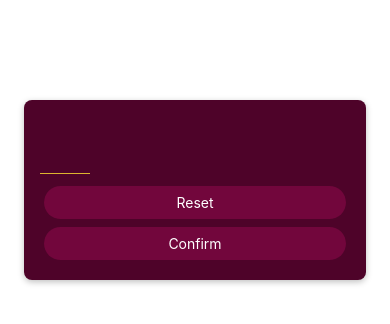
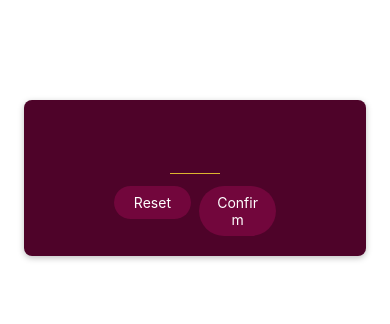
Before and after one commit to CianHub/react-native-mini-game, a React Native app: screen / in a window 390 px wide. Shown: the top 324 px of the page. Built offline with nearby package versions, Linux system fonts and the light colour scheme.

Commit message:
improve layout on start game component

```diff
--- a/screens/StartGameScreen.js
+++ b/screens/StartGameScreen.js
@@ -5,8 +5,6 @@ import { PrimaryButton } from '../components/PrimaryButton';
 
 export const StartGameScreen = () => {
   return (
-    <>
-      <StatusBar />
     <View style={styles.container}>
       <TextInput
         keyboardType="number-pad"
@@ -15,10 +13,15 @@ export const StartGameScreen = () => {
         autoCapitalize={'none'}
         autoCorrect={false}
       />
+      <View style={styles.buttonRow}>
+        <View style={styles.buttonBox}>
           <PrimaryButton>Reset</PrimaryButton>
+        </View>
+        <View style={styles.buttonBox}>
           <PrimaryButton>Confirm</PrimaryButton>
         </View>
-    </>
+      </View>
+    </View>
   );
 };
 
@@ -34,6 +37,8 @@ const styles = StyleSheet.create({
     shadowOffset: { width: 0, height: 2 },
     shadowRadius: 6,
     shadowOpacity: 0.25,
+    justifyContent: 'center',
+    alignItems: 'center',
   },
   input: {
     height: 50,
@@ -46,4 +51,10 @@ const styles = StyleSheet.create({
     width: 50,
     textAlign: 'center',
   },
+  buttonRow: {
+    flexDirection: 'row',
+  },
+  buttonBox: {
+    flex: 1,
+  },
 });
```
Lines whose indentation alone changed are shown as unchanged.
